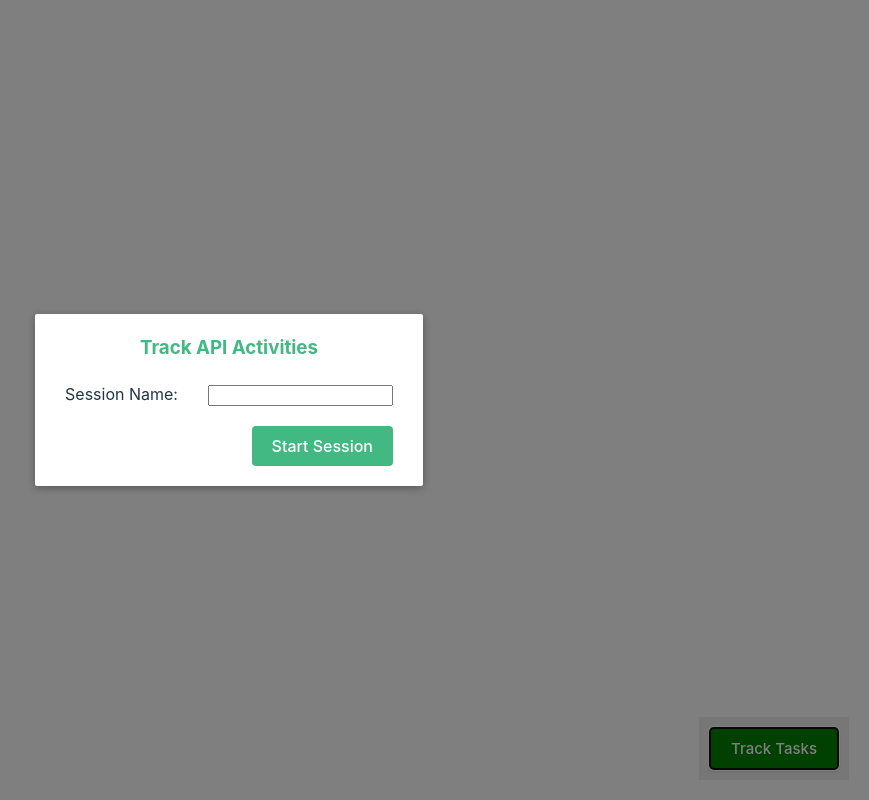
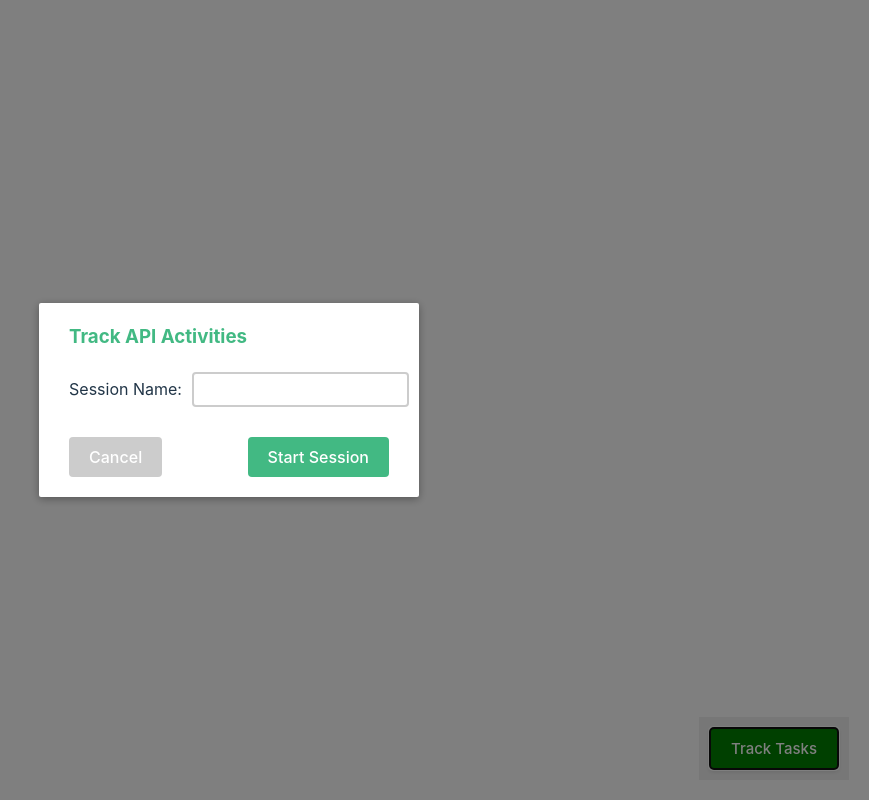
Before and after one commit to charuka-rathnayaka/api-tracker, a Vue app: page / in a window 1280 px wide. Both pictures are taken after a click on the button "Track Tasks". Shown: the whole page, without its empty margins (411-1280 px from the left). Built offline with nearby package versions, Linux system fonts and the light colour scheme; no server answers.

Commit message:
Style changes

```diff
--- a/package.json
+++ b/package.json
@@ -28,7 +28,7 @@
     "test": "exit 0"
   },
   "name": "@charuka-rathnayaka/api-tracker",
-  "version": "0.0.9",
+  "version": "0.0.10",
   "type": "module",
   "dependencies": {
     "axios": "^1.4.0",
--- a/src/components/ApiRecorder.vue
+++ b/src/components/ApiRecorder.vue
@@ -135,6 +135,10 @@ const handleStartSession = async (sessionName: string) => {
     isTracking.value = true;
   };
 
+const handleCloseModal =  () => {
+    showSessionModal.value = false;
+  };
+
 
 
 
@@ -151,9 +155,8 @@ const handleStartSession = async (sessionName: string) => {
   </div>
   <!-- <Teleport to="body"> -->
     <!-- use the modal component, pass in the prop -->
-    <Modal :show="showSessionModal" @start-session="handleStartSession">
+    <Modal :show="showSessionModal" @start-session="handleStartSession" @cancel-session="handleCloseModal">
       <template #header>
-        <h3>custom header</h3>
       </template>
     </Modal>
   <!-- </Teleport> -->
--- a/src/components/Modal.vue
+++ b/src/components/Modal.vue
@@ -1,21 +1,29 @@
 <script setup lang="ts">
-  import { ref, onBeforeMount  } from 'vue';
+import { ref } from 'vue';
 
 const props = defineProps<{
   show: Boolean,
-
 }>()
-
 
 const emit = defineEmits();
 const sessionName = ref('');
-
 const loadingData = ref(false);
+const errorMessage = ref('');
+const isPopoverVisible = ref(false);
 
 const startSession = () => {
+  if (sessionName.value.trim().length === 0) {
+    errorMessage.value = 'Session name cannot be empty';
+    isPopoverVisible.value = true;
+    return; // Don't proceed if validation fails
+  }
+
   // Emit the sessionName to the parent component
+  emit('start-session', sessionName.value);
+};
 
-    emit('start-session', sessionName.value);
+const cancelSession = () => {
+  emit('cancel-session'); // Emit an event to close the modal
 };
 </script>
 
@@ -30,23 +38,24 @@
         </div>
 
         <div class="modal-body">
-            <label for="session-name" :style="{ marginRight: '30px' }">Session Name:</label>
+          <div class="form-group">
+            <label for="session-name">Session Name:</label>
             <input v-model="sessionName" id="session-name" type="text" />
+          </div>
+          <p v-if="errorMessage" class="error-message">{{ errorMessage }}</p>
         </div>
 
         <div class="modal-footer">
           <slot name="footer">
-
-            <button
-              class="modal-default-button"
-              @click="startSession"
-            >Start Session</button>
+            <button class="modal-cancel-button" @click="cancelSession">Cancel</button>
+            <button class="modal-default-button" @click="startSession">Start Session</button>
           </slot>
         </div>
       </div>
     </div>
   </Transition>
 </template>
+
 
 <style>
 .modal-mask {
@@ -74,10 +83,12 @@
 .modal-header h3 {
   margin-top: 0;
   color: #42b983;
+  text-align: left; /* Align the header to the left */
 }
 
 .modal-body {
   margin: 20px 0;
+  margin-bottom: 30px;
 }
 
 .modal-default-button {
@@ -89,18 +100,6 @@
   cursor: pointer;
   float: right;
 }
-table {
-  width: 100%;
-}
-
-/*
- * The following styles are auto-applied to elements with
- * transition="modal" when their visibility is toggled
- * by Vue.js.
- *
- * You can easily play with the modal transition by editing
- * these styles.
- */
 
 .modal-enter-from {
   opacity: 0;
@@ -115,44 +114,43 @@ table {
   -webkit-transform: scale(1.1);
   transform: scale(1.1);
 }
-.table-heading {
-  background-color: #f2f2f2;
-  font-weight: bold;
-  padding: 8px;
+
+.modal-cancel-button {
+  background-color: #ccc;
+  color: #fff;
+  padding: 10px 20px;
+  border: none;
+  border-radius: 4px;
+  cursor: pointer;
+  float: left;
+  margin-right: 10px; /* Adjust margin as needed */
 }
-.table-h {
-  margin: 10px;
-  text-align: center;
+.form-group {
+  display: grid;
+  grid-template-columns: auto 1fr;
+  gap: 10px;
+  align-items: center;
 }
 
-.table-data {
-  padding: 8px;
-  border-bottom: 1px solid #ddd;
-  float: center;
-  text-align: left;
-
-}
-.loading-spinner {
-  display: flex;
-  justify-content: center;
-  align-items: center;
-  height: 100px;
+/* Adjust the styles for the input field, label, and error message as needed */
+.form-group label {
+  margin: 0;
+  grid-column: 1;
 }
 
-.spinner {
-  border: 4px solid rgba(66, 185, 131, 0.2);
-  border-top: 4px solid #42b983; /* Greenish color */
-  border-radius: 50%;
-  width: 40px;
-  height: 40px;
-  animation: spin 1s linear infinite;
-}
-
-@keyframes spin {
-  0% { transform: rotate(0deg); }
-  100% { transform: rotate(360deg); }
+.form-group input {
+  grid-column: 2;
+  width: 100%;
+  border: 2px solid #ccc; /* Add a border */
+  padding: 8px; /* Add some padding for better spacing */
+  border-radius: 4px; /* Add rounded corners */
 }
 
 
-
+.error-message {
+  grid-column: span 2; /* Span both columns */
+  color: #f44336;
+  font-size: 14px;
+  margin-top: 5px;
+}
 </style>
```
Lines whose indentation alone changed are shown as unchanged.
